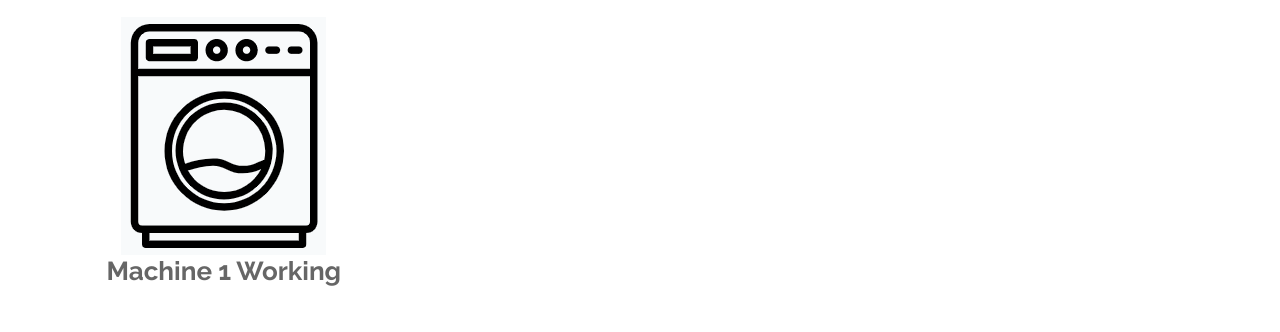
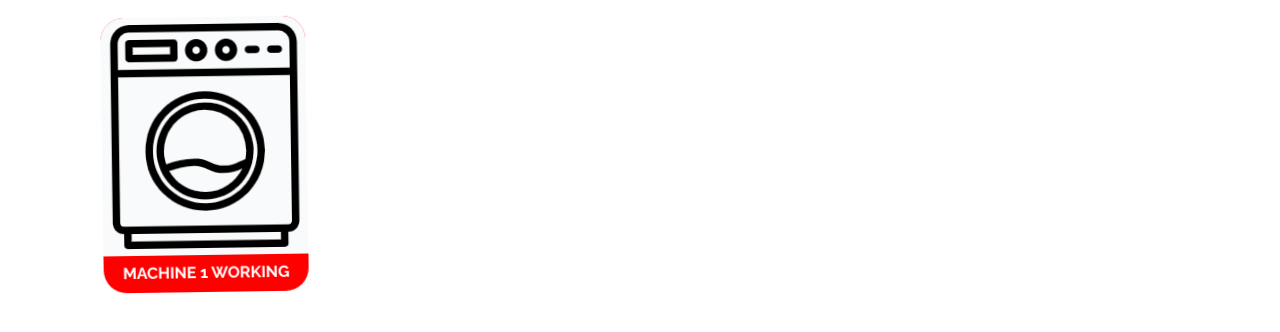
Before and after one commit to Jamezkim/CSE323_Group_Project, a plain HTML site: page LaundryMan/laundromat2.html in a window 1280 px wide. Shown: the part 462-794 px from the top of the page. Drawn offline with nearby package versions, Linux system fonts and the light colour scheme; a script that the page names is missing.

Commit message:
Update reservation.css

```diff
--- a/LaundryMan/reservation.css
+++ b/LaundryMan/reservation.css
@@ -32,6 +32,11 @@ Version: 1.0
 #RESPONSIVE STYLE
 ==========*/
 
+.img-responsive{
+	margin-left: auto;
+margin-right: auto;
+}
+
 #center{
 	text-align: center;
 }
@@ -131,8 +136,49 @@ Version: 1.0
 
 
 	/* When the animation is finished, start again */
-
   }
+
+
+  .hovereffect2 {
+	animation: shake 1.5s;
+	animation-iteration-count: infinite;
+	width: auto;
+	height: auto;
+	float: left;
+	overflow: hidden;
+	position: relative;
+	text-align: center;
+	cursor: default;
+	background: red;
+	border-radius: 23px;
+
+  }
+
+  .hovereffect2 h3 {
+	text-transform: uppercase;
+	color: #fff;
+	text-align: center;
+	position: relative;
+	font-size: 16px;
+	overflow: hidden;
+	padding: 0.5em 0;
+	/* background: red; */
+	background-color: transparent;
+  }
+
+  .hovereffect2:hover img {
+	opacity: 0.4;
+	filter: alpha(opacity=40);
+	-webkit-transform: translate3d(0,0,0);
+	transform: translate3d(0,0,0);
+	background:red;
+	/* animation: shake 0.5s;
+	animation-iteration-count: infinite; */
+
+
+  }
+
+
   .hovereffect1 .test{
 	/* animation: shake 0.5s;
 	animation-iteration-count: infinite;  */
@@ -647,6 +693,7 @@ a:focus,
 
 .mu-navbar {
 	padding: 20px 0;
+	height: 80px;
 }
 
 .mu-navbar-nav {
```
